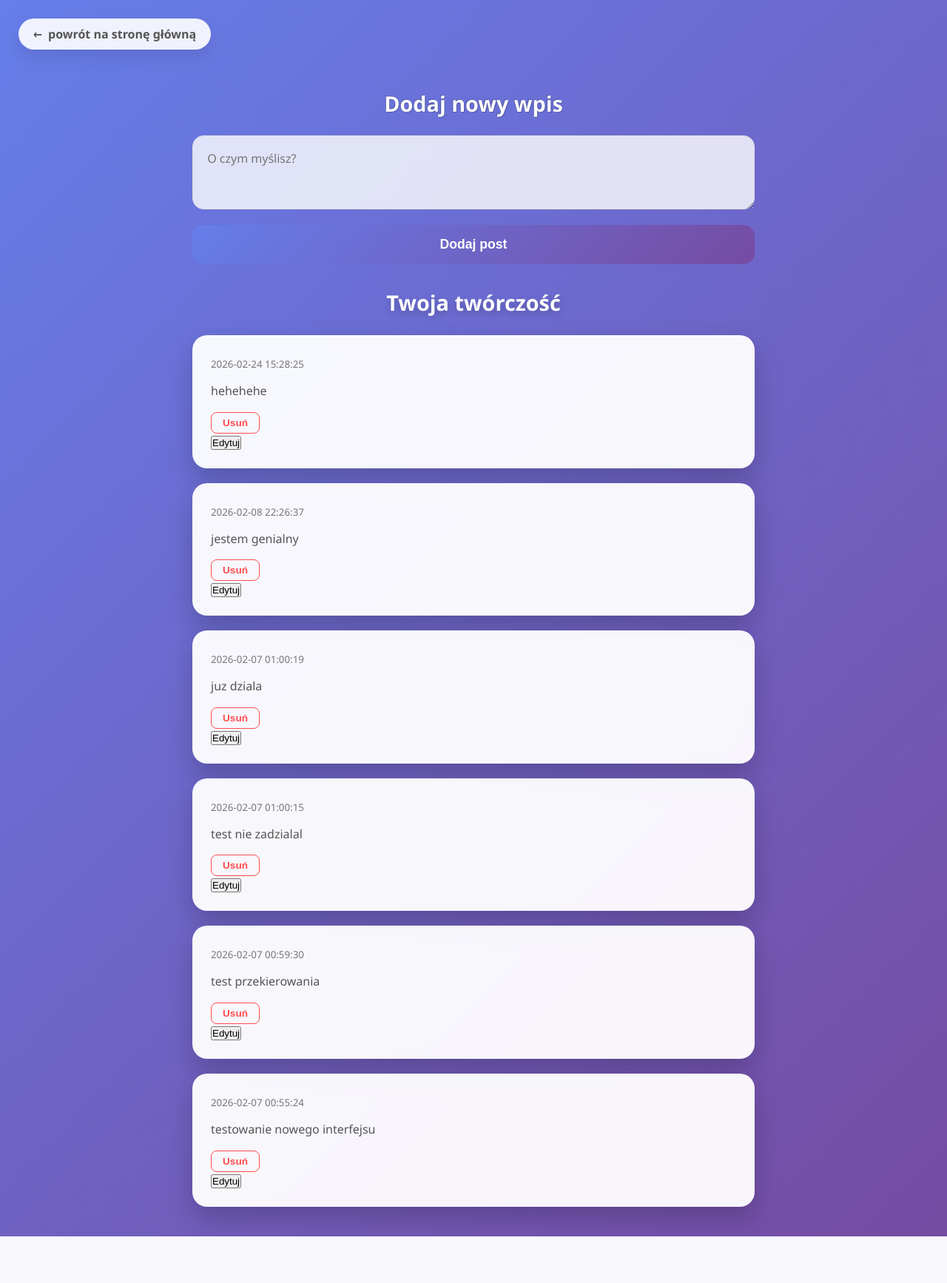
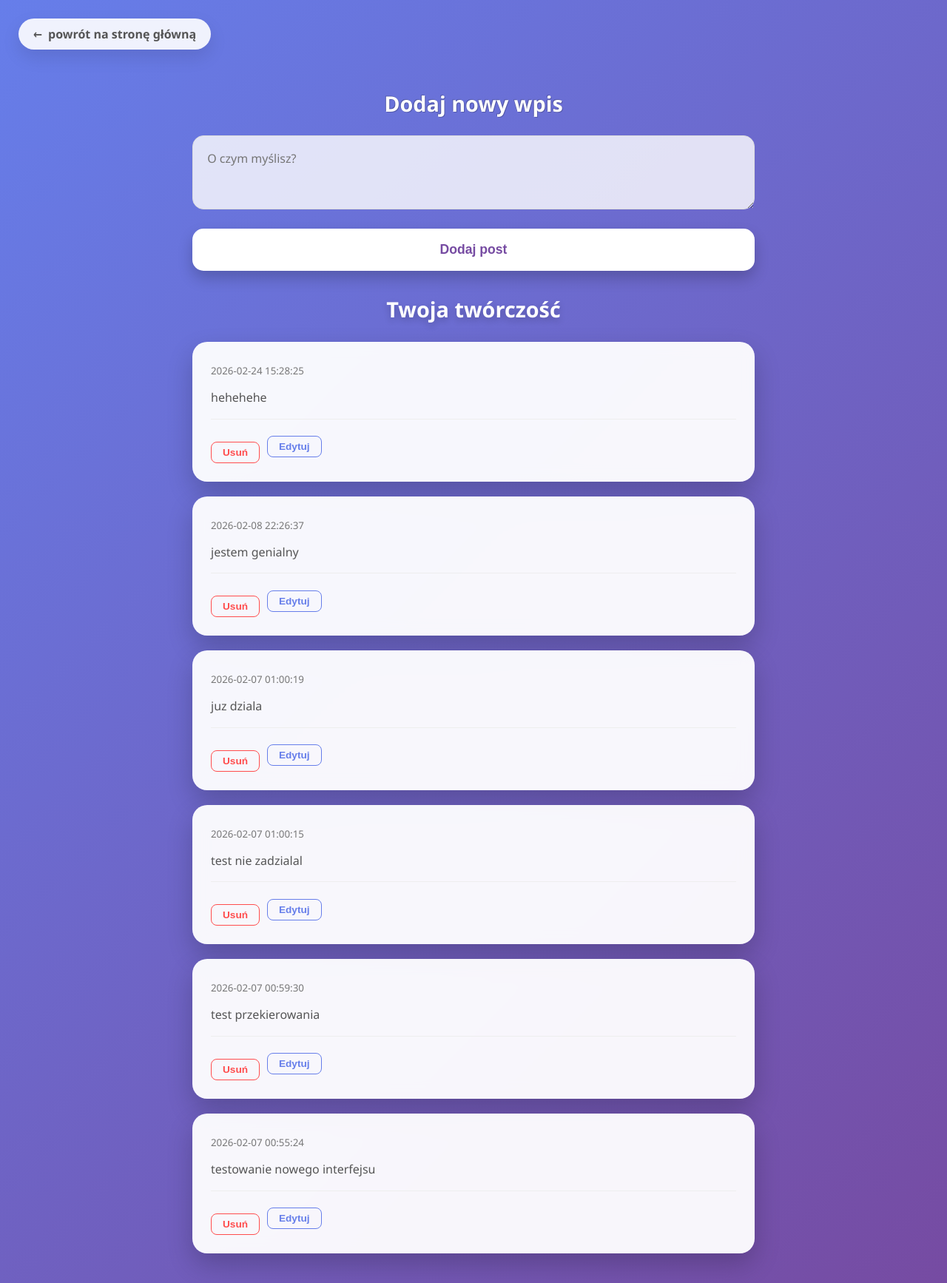
Before and after one commit to automateuszj/projekt-psi, a PHP site: page /creator_panel.php in a window 1280 px wide. Shown: the whole page at 74% size. Before the commit the page ends 1671 px from the top, so only its background shows below. Run offline with PHP 8.4, Linux system fonts and the light colour scheme; a user stored in the database is signed in; data comes from the database, SQL or seed files in the repository; a stand-in replaces the project's code that opens the database connection.

Commit message:
welcome_style updated

```diff
--- a/welcome_style.css
+++ b/welcome_style.css
@@ -1,4 +1,4 @@
-/* RESET I PODSTAWY */
+/* Wyzerowanie marginesów, żeby nic nie odstawało */
 * {
     margin: 0;
     padding: 0;
@@ -13,7 +13,7 @@ body {
     padding-top: 100px;
 }
 
-/* PRZYCISK POWROTU (GÓRNY RÓG) */
+/* Przycisk powrotu w lewym górnym rogu */
 .back-link {
     position: fixed;
     top: 25px;
@@ -43,7 +43,7 @@ body {
     margin-right: 8px;
 }
 
-/* NAVBAR (STYL DLA WELCOME) */
+/* Główny pasek nawigacji */
 .navbar {
     position: fixed;
     top: 20px;
@@ -62,14 +62,14 @@ body {
     z-index: 1000;
 }
 
-/* KONTENER GŁÓWNY */
+/* Środek strony */
 .container {
     max-width: 800px;
     margin: 0 auto;
     padding: 20px;
 }
 
-/* FORMULARZ DODAWANIA POSTA */
+/* Stylizacja pola dodawania nowego posta */
 .add-post-container h2 {
     background: none;
     -webkit-text-fill-color: white;
@@ -99,10 +99,13 @@ body {
     background: #fff;
 }
 
+/* Główny przycisk dodaj post */
 .btn-add {
-    background: linear-gradient(135deg, #667eea 0%, #764ba2 100%);
-    color: white;
-    border: none;
+    background: #fff;
+    color: #764ba2;
+    border: 2px solid transparent;
+    box-shadow: 0 10px 20px rgba(0, 0, 0, 0.2);
+    margin-top: 5px;
     padding: 1rem;
     border-radius: 15px;
     font-size: 1.1rem;
@@ -113,11 +116,13 @@ body {
 }
 
 .btn-add:hover {
-    transform: translateY(-2px);
-    box-shadow: 0 8px 20px rgba(102, 126, 234, 0.3);
+    background: #f0f0f0;
+    transform: translateY(-3px);
+    box-shadow: 0 15px 25px rgba(0, 0, 0, 0.3);
+    color: #667eea;
 }
 
-/* NAGŁÓWKI SEKCJI */
+/* Napisy nad sekcjami */
 .container > h2 {
     margin-top: 2rem;
     margin-bottom: 25px;
@@ -128,7 +133,7 @@ body {
     font-size: 1.8rem;
 }
 
-/* POSTY */
+/* Wygląd pojedynczego posta */
 .post {
     background: rgba(255, 255, 255, 0.95);
     backdrop-filter: blur(10px);
@@ -151,7 +156,7 @@ body {
     line-height: 1.6;
 }
 
-/* PRZYCISK USUWANIA */
+/* Czerwony przycisk do wywalania postów */
 .btn-delete {
     background: transparent;
     color: #ff4d4d;
@@ -170,7 +175,7 @@ body {
     color: white;
 }
 
-/* ANIMACJA */
+/* Efekt wjeżdżania postów od dołu */
 @keyframes fadeInUp {
     from {
         opacity: 0;
@@ -182,7 +187,7 @@ body {
     }
 }
 
-/* STYL DLA FORMULARZA REJESTRACJI */
+/* Formularz dla nowych twórców */
 .creator-form .input-group {
     margin-bottom: 1.5rem;
     text-align: left;
@@ -226,3 +231,82 @@ body {
     animation: fadeInUp 0.6s ease-out;
     text-align: center;
 }
+
+/* Stopka posta z przyciskami akcji */
+.post-footer {
+    display: flex;
+    gap: 10px;
+    align-items: center;
+    margin-top: 15px;
+    border-top: 1px solid #eee;
+    padding-top: 15px;
+}
+
+/* Niebieski przycisk do edycji */
+.btn-edit {
+    background: transparent;
+    color: #667eea;
+    border: 1px solid #667eea;
+    padding: 6px 15px;
+    border-radius: 8px;
+    font-size: 0.85rem;
+    font-weight: 600;
+    cursor: pointer;
+    transition: all 0.3s ease;
+}
+
+.btn-edit:hover {
+    background: #667eea;
+    color: white;
+}
+
+/* Styl dla ukrytego formularza edycji */
+.edit-form {
+    margin-top: 15px;
+    display: flex;
+    flex-direction: column;
+    gap: 10px;
+}
+
+.edit-form textarea {
+    width: 100%;
+    min-height: 80px;
+    padding: 12px;
+    border-radius: 12px;
+    border: 1px solid #ddd;
+    font-family: inherit;
+    background: #f9f9f9;
+    outline: none;
+    resize: vertical;
+}
+
+.edit-form textarea:focus {
+    border-color: #764ba2;
+    background: #fff;
+}
+
+/* Przyciski wewnątrz edycji */
+.edit-form button[type="submit"] {
+    background: #28a745;
+    color: white;
+    border: none;
+    padding: 8px 15px;
+    border-radius: 8px;
+    cursor: pointer;
+    font-weight: 600;
+}
+
+.btn-cancel {
+    background: #6c757d;
+    color: white;
+    border: none;
+    padding: 8px 15px;
+    border-radius: 8px;
+    cursor: pointer;
+    font-weight: 600;
+}
+
+.edit-form button:hover {
+    opacity: 0.9;
+    transform: translateY(-1px);
+}
```
